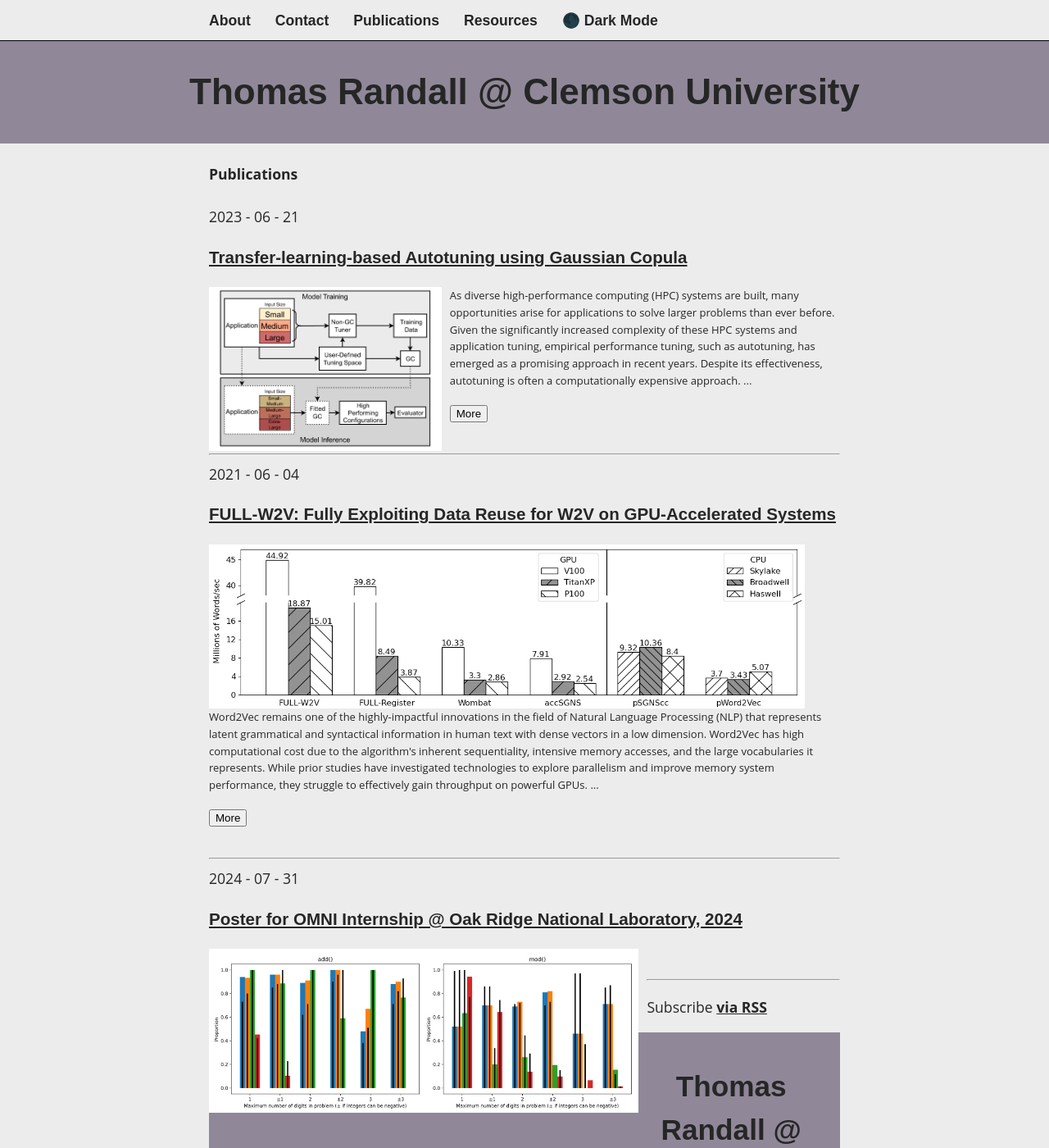
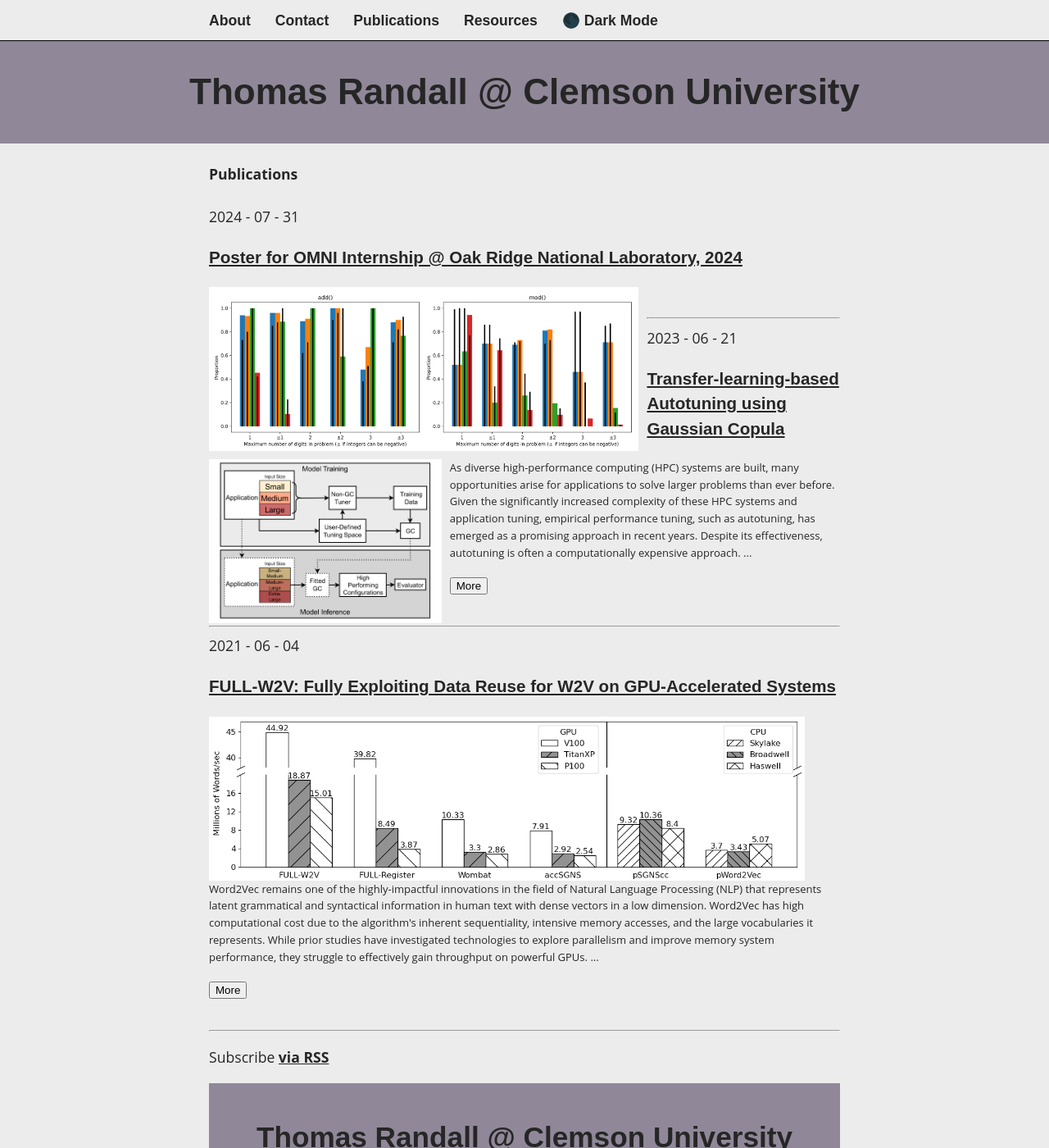
Before and after one commit to tlranda/tlranda.github.io, a Jekyll site: the page built from _pages/publications.html, in a window 1280 px wide and 1400 px high. Shown: the whole window at 82% size. Built offline with Jekyll 4.4.1, drawn with Linux system fonts in a browser that asks for light colours.

Commit message:
Attempt to fix sort order and abstract for publications page

```diff
--- a/_pages/publications.html
+++ b/_pages/publications.html
@@ -11,7 +11,7 @@ permalink: /publications/
 {% assign spubs = site.publications | sort: "pub_order" %}
 
 <ul>
-{% for pub in spubs %}
+{% for pub in spubs reversed %}
   {% assign idx = forloop.index %}
   <time>{{ pub.date | date: "%Y - %m - %d" }}</time>
   <h3><a href="{{ pub.url | prepend: site.baseurl }}">{{ pub.title }}</a></h3>
@@ -32,7 +32,6 @@ permalink: /publications/
 	"IMAGE NAME: {{ pub.key_image }}"
 	{% endif %}
 	>
-	</img>
 	{% endif %}
 	</div>
 	<div id="Info_{{ pub.title }}">
```
Also changed, not shown: _publications/full_w2v.md (+1 -1 lines), _publications/gc_tla.md (+1 -1 lines), _publications/ornl24.md (+1 -0 lines).
